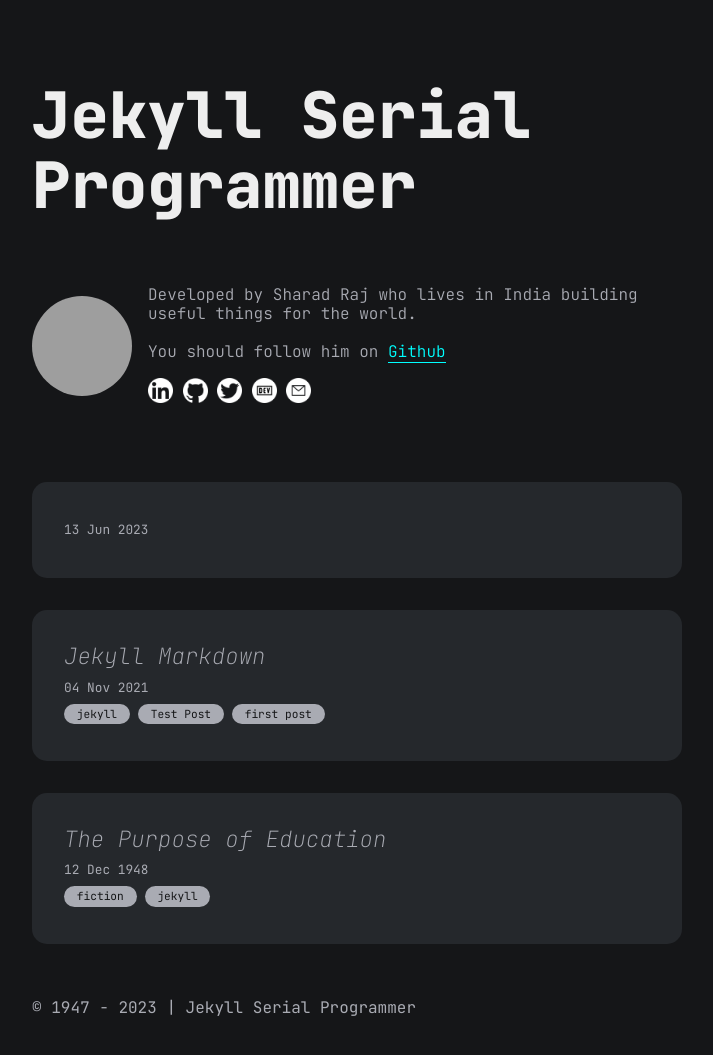
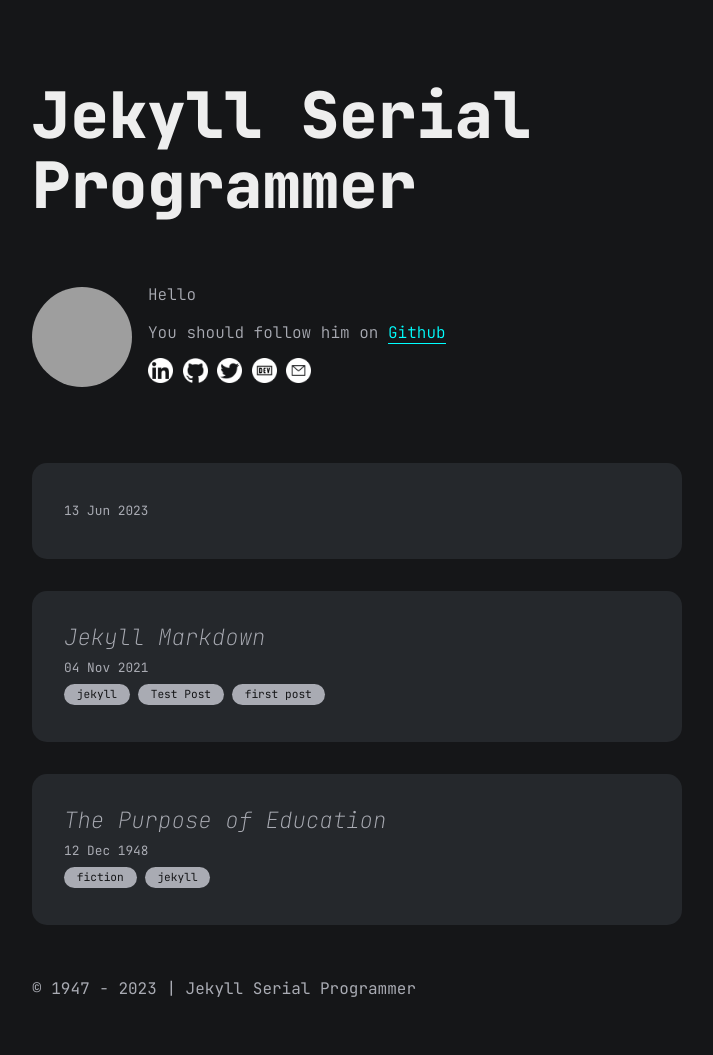
Before and after one commit to sincZyf/sinc-zyf.github.io, a Jekyll site: the page built from index.md, in a window 1280 px wide, cut to the strip 0-1072 px from the top of the page. Shown: the top 1055 px of the strip, without its empty margins (283-996 px from the left). Built offline with Jekyll 4.4.1, drawn with Linux system fonts in a browser that asks for light colours; grey boxes are pictures that could not be loaded.

Commit message:
Update Personal Infomation

```diff
--- a/_data/author.yml
+++ b/_data/author.yml
@@ -2,11 +2,11 @@ name: Sharad Raj
 dp: https://avatars2.githubusercontent.com/u/36638057?s=460&u=0cbe4fd6b5a3655d91b3eb86db834d0829a0c086&v=4
 description: "
   <p>
-    Developed by Sharad Raj who lives in India building useful things for the world.
+    Hello
   </p>
   <br/>
   <p>
-    You should follow him on <a href='https://github.com/sharadcodes' target='_blank'>Github</a>
+    You should follow him on <a href='https://github.com/sinczyf' target='_blank'>Github</a>
   </P>
 "
 email: dev_sharad@outlook.com
@@ -14,7 +14,7 @@ contact:
   - title: linkedin
     url: https://www.linkedin.com/in/srsmaurya
   - title: github
-    url: https://github.com/sharadcodes
+    url: https://github.com/sinczyf
   - title: twitter
     url: https://twitter.com/iamsharadraj
   - title: dev
```
